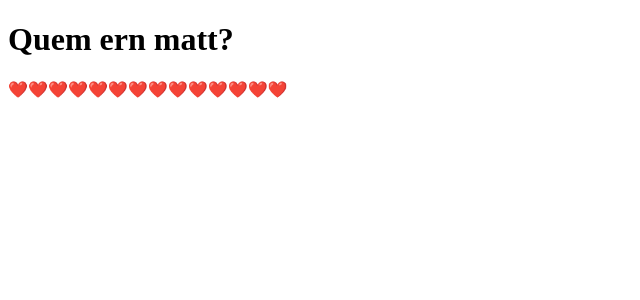
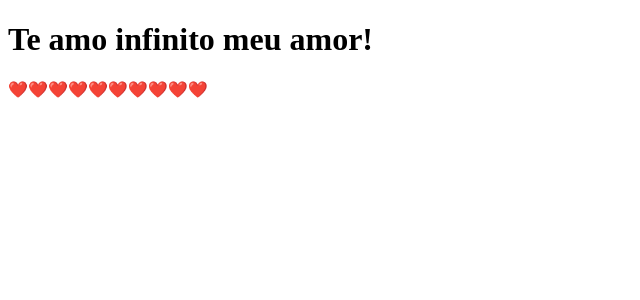
Before and after one commit to nicolaspizzoni/tabnews-clone, a Next.js app: page / in a window 1280 px wide. Shown: the top 300 px of the page, without its empty margins (0-640 px from the left). Built offline with nearby package versions, Linux system fonts and the light colour scheme.

Commit message:
fix: adicionada nova frase

```diff
--- a/pages/index.js
+++ b/pages/index.js
@@ -1,8 +1,8 @@
 function Home() {
     return (
         <div>
-            <h1>Quem ern matt?</h1>
-            <p>❤️❤️❤️❤️❤️❤️❤️❤️❤️❤️❤️❤️❤️❤️</p>
+            <h1>Te amo infinito meu amor!</h1>
+            <p>❤️❤️❤️❤️❤️❤️❤️❤️❤️❤️</p>
         </div>
     )
 }
```
